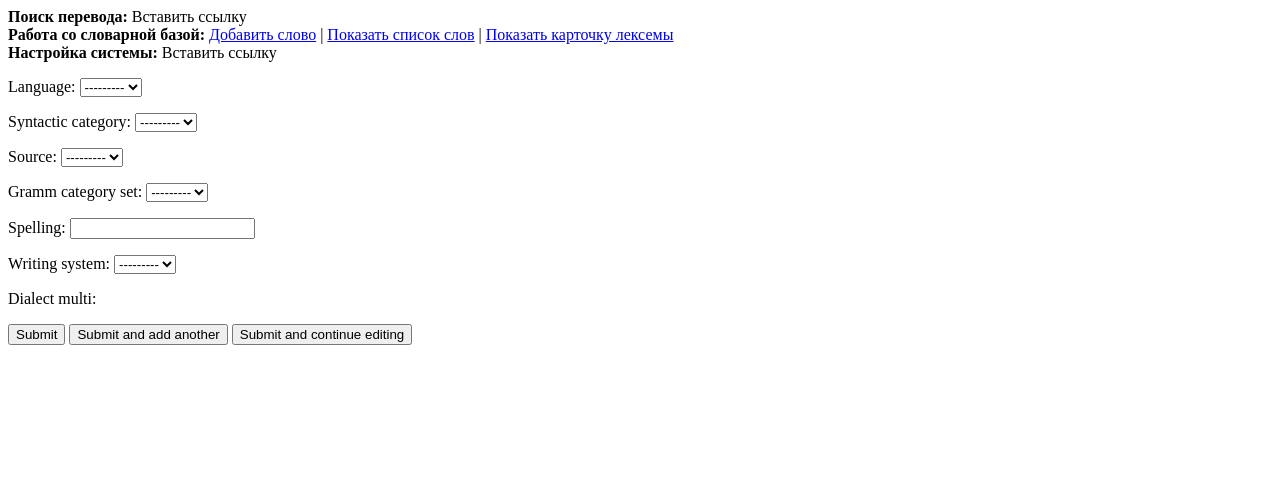
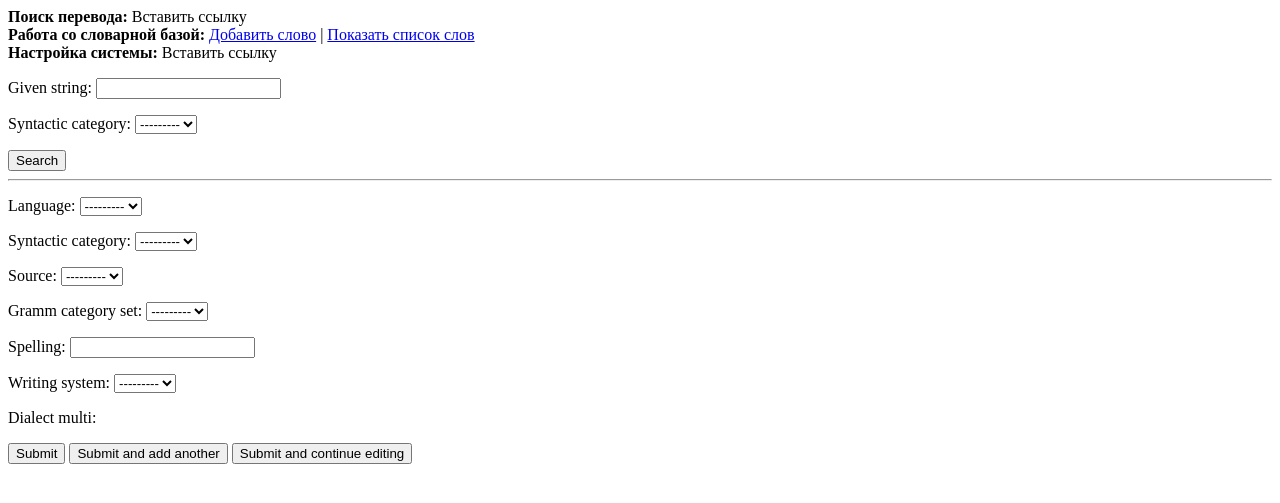
Before and after one commit to krom-attic/wordcontrol_old, a Django app: a page that uses wordengine/templates/wordengine/base.html in a window 1280 px wide. Shown: the top 503 px of the page. Run offline with Django 3.2, Linux system fonts and the light colour scheme; the visitor is signed in with stand-in values (Sample User, id 1); data that the repository does not hold is empty.

Commit message:
#13 and #25 implemented (Lexeme search and wordform display) Docs updated

```diff
--- a/wordengine/forms.py
+++ b/wordengine/forms.py
@@ -29,3 +29,4 @@ class DoSmthWithIdForm(forms.Form):
 
 class SearchWordFormForm(forms.Form):
     given_string = forms.CharField()
+    syntactic_category = forms.ModelChoiceField(queryset=models.SyntacticCategory.objects.all())
--- a/wordengine/models.py
+++ b/wordengine/models.py
@@ -227,6 +227,7 @@ class WordFormBase(models.Model):
 
     def __str__(self):
         return '{0} ({1}) | {2}'.format(self.spelling, str(self.gramm_category_set), str(self.writing_system.term_abbr))
+    #2Do Сделать вывод диалектов в описание
 
     class Meta:
         abstract = True
--- a/wordengine/templates/wordengine/add_word.html
+++ b/wordengine/templates/wordengine/add_word.html
@@ -1,6 +1,14 @@
 {% extends "wordengine/base.html" %}
 {% block pagetitle %}Добавление слова{% endblock %}
 {% block pagebody %}
+    <form action="" method="post">
+        {% csrf_token %}
+        {{ word_search_form.as_p }}
+    <input type="submit" value="Search" name="_just_search" />
+    </form>
+
+    <hr />
+
     <form action="" method="post">
         {% csrf_token %}
         {{ lexeme_form.as_p }}
--- a/wordengine/templates/wordengine/base.html
+++ b/wordengine/templates/wordengine/base.html
@@ -6,8 +6,7 @@
 <body>
 <div><strong>Поиск перевода:</strong> Вставить ссылку</div>
 <div><strong>Работа со словарной базой:</strong> <a href="{% url 'wordengine:add_wordform' %}">Добавить слово</a> |
-    <a href="{% url 'wordengine:show_wordlist' %}">Показать список слов</a> |
-    <a href="{% url 'wordengine:show_lexemedetails' %}">Показать карточку лексемы</a></div>
+    <a href="{% url 'wordengine:show_wordlist' %}">Показать список слов</a></div>
 <div><strong>Настройка системы:</strong> Вставить ссылку</div>
 <div>{% block pagebody %}Page body here{% endblock %}</div>
 </body>
--- a/wordengine/templates/wordengine/index.html
+++ b/wordengine/templates/wordengine/index.html
@@ -1,5 +1,5 @@
 {% extends "wordengine/base.html" %}
-{% block pagetitle %}Стартовая страница{% endblock %}
+{% block pagetitle %}Welcome page{% endblock %}
 {% block pagebody %}
-    <h1>Добро пожаловать в WordControl</h1>
+    <h1>Welcome to the WordControl!</h1>
 {% endblock %}
--- a/wordengine/urls.py
+++ b/wordengine/urls.py
@@ -5,7 +5,8 @@ urlpatterns = patterns('',
                        url(r'^add/word$', views.AddWordFormView.as_view(), name='add_wordform'),
                        url(r'^$', views.index, name='index'),
                        url(r'^dosmth$', views.DoSmthWordFormView.as_view(), name='do_something'),
-                       url(r'^result$', views.ActionResultView, name='action_result'),
-                       url(r'^view/lexeme$', views.ShowLexemeDetailsView.as_view(), name='show_lexemedetails'),
+                       url(r'^result$', views.action_result_view, name='action_result'),
+                       url(r'^view/lexeme/(?P<lexeme_id>\d+)$', views.ShowLexemeDetailsView.as_view(),
+                           name='show_lexemedetails'),
                        url(r'^view/words$', views.ShowWordFormListView.as_view(), name='show_wordlist'),
 )
--- a/wordengine/views.py
+++ b/wordengine/views.py
@@ -6,10 +6,24 @@ from django.core.urlresolvers import reverse
 from wordengine import forms, models
 
 
+# Common procedures here
+
+def find_lexeme_wordforms(request):
+    if 'given_string' in request.POST:
+        word_result = models.WordForm.objects.filter(spelling__startswith=request.POST['given_string'])
+        if ('syntactic_category' in request.POST) and (request.POST['syntactic_category']) != '':
+            word_result = word_result.filter(lexeme__syntactic_category=request.POST['syntactic_category'])
+    # 2Do An error check must be here
+    return word_result
+
+
+# Actual views here
+
 def index(request):
     return render(request, 'wordengine/index.html')
 
-def ActionResultView(request):
+
+def action_result_view(request):
     return render(request, 'wordengine/action_result.html')
 
 
@@ -37,13 +51,15 @@ class DoSmthWordFormView(TemplateView):
 
 
 class AddWordFormView(TemplateView):
+    word_search_form_class = forms.SearchWordFormForm
     word_form_class = forms.NewWordFormForm
     lexeme_form_class = forms.LexemeForm
     source_form_class = forms.SourceSelectForm
     template_name = 'wordengine/add_word.html'
 
     def get(self, request, *args, **kwargs):
-        return render(request, self.template_name, {'word_form': self.word_form_class(),
+        return render(request, self.template_name, {'word_search_form':self.word_search_form_class(),
+                                                    'word_form': self.word_form_class(),
                                                     'lexeme_form': self.lexeme_form_class(),
                                                     'source_form': self.source_form_class()})
 
@@ -61,13 +77,15 @@ class AddWordFormView(TemplateView):
             if word_form.is_valid():
                 word_form.save()
                 is_saved = True
-        if not is_saved:
+        if (not is_saved) and (not '_just_search' in request.POST):
             return render(request, self.template_name, {'word_form': word_form, 'lexeme_form': lexeme_form,
                                                         'source_form': source_form})
 
+        #2Do Make possible to select a lexeme from search results
+
         if '_continue_edit' in request.POST:
             return redirect(reverse('wordengine:index'))
-        elif '_add_new' in request.POST:
+        elif ('_add_new' in request.POST) or ('_just_search' in request.POST):
             return redirect(reverse('wordengine:add_wordform'))
         else:
             return redirect(reverse('wordengine:index'))
@@ -85,15 +103,16 @@ class ShowWordFormListView(TemplateView):
         return render(request, self.template_name, {'word_search': self.word_search_class()})
 
     def post(self, request, *args, **kwargs):
-        is_searched = True
-        if 'given_string' in request.POST:
-            word_result = models.WordForm.objects.filter(spelling__startswith=request.POST['given_string'])
+        is_search = True
+        word_result = find_lexeme_wordforms(request)
         return render(request, self.template_name, {'word_search': self.word_search_class(),
-                                                    'word_result': word_result, 'is_searched': is_searched})
+                                                    'word_result': word_result, 'is_search': is_search})
 
 
 class ShowLexemeDetailsView(TemplateView):
     template_name = 'wordengine/lexeme_details.html'
 
-    def get(self, request, *args, **kwargs):
-        return render(request, self.template_name)
+    def get(self, request, lexeme_id, *args, **kwargs):
+        given_lexeme = models.Lexeme.objects.get(pk=lexeme_id)
+        lexeme_words = given_lexeme.wordform_set.all()
+        return render(request, self.template_name, {'given_lexeme': given_lexeme, 'lexeme_words': lexeme_words})
```
Also changed, not shown: wordengine/templates/wordengine/lexeme_details.html (+6 -1 lines), wordengine/templates/wordengine/search_result.html (added, +12 -0 lines), wordengine/templates/wordengine/wordform_list.html (+1 -12 lines), 1 other file.
